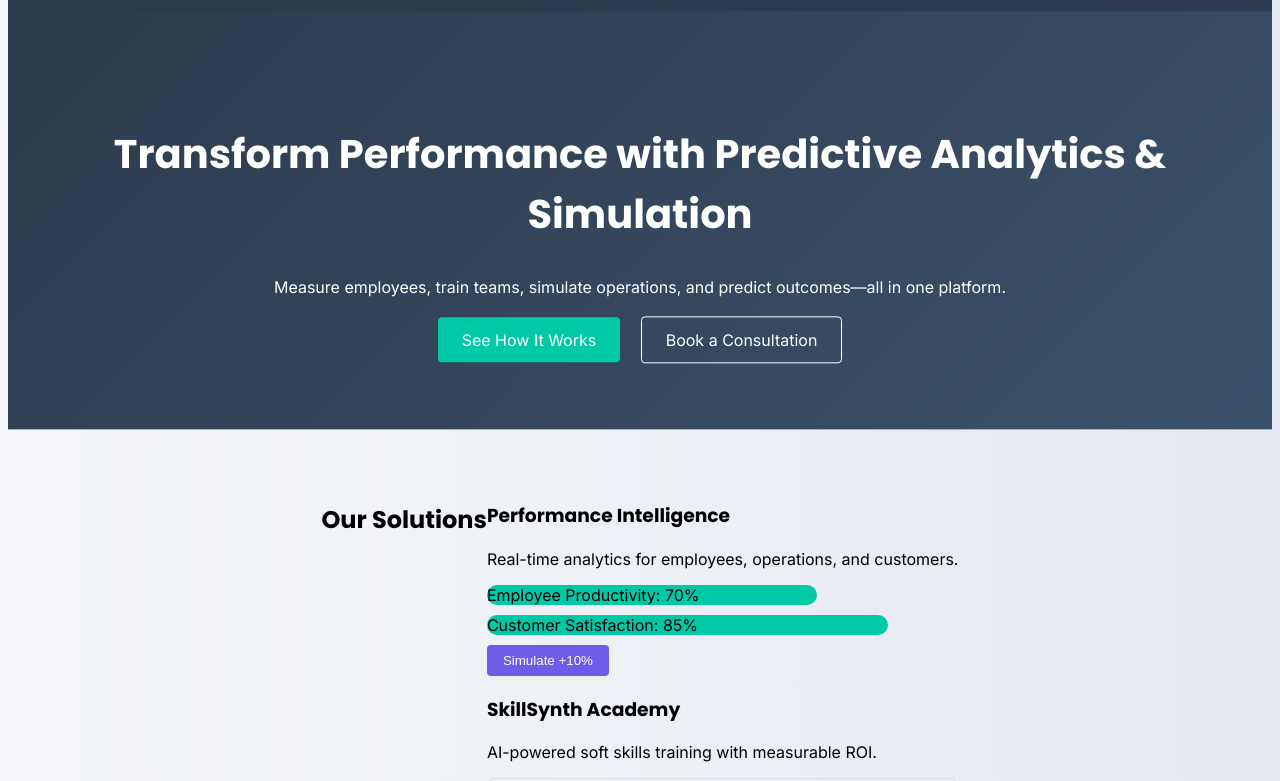
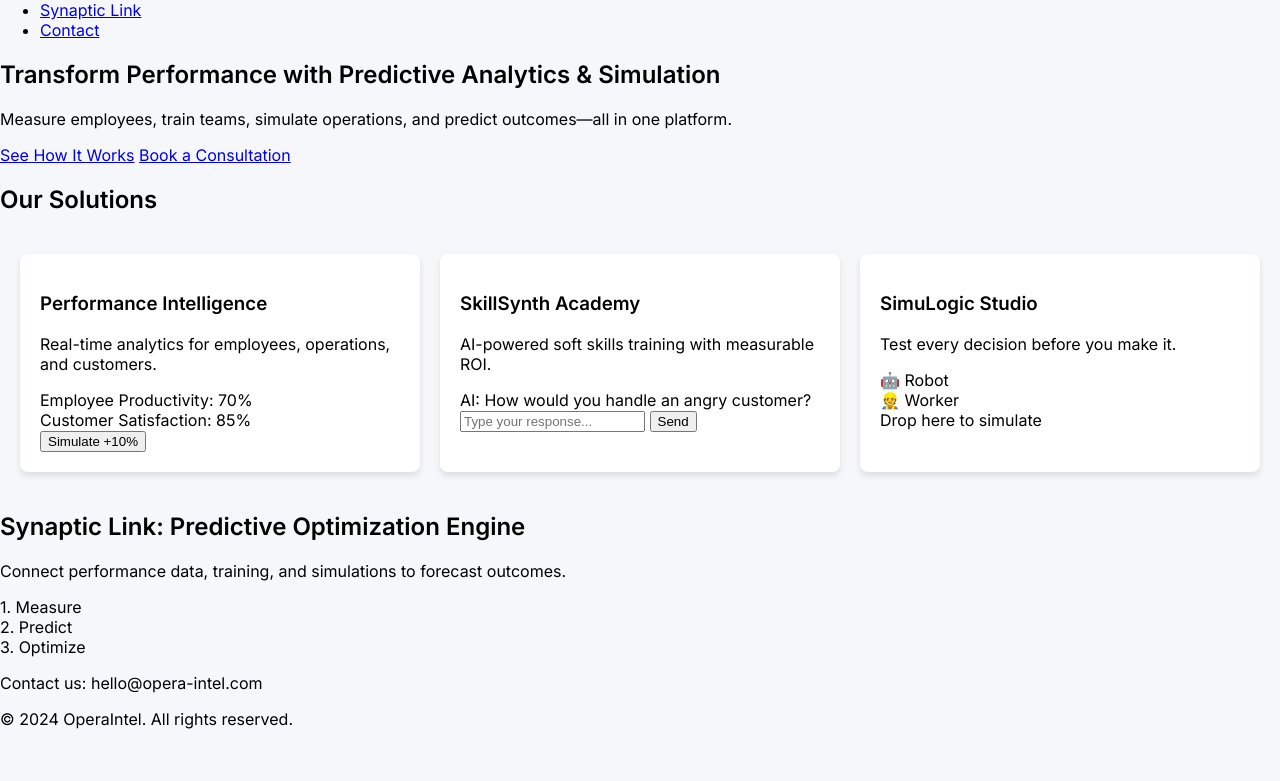
Before and after one commit to fahim749/opera-intel, a plain HTML site: page index.html in a window 1280 px wide. Shown: the part 76-857 px from the top of the page. After the commit the page ends 821 px from the top, so only its background shows below. Drawn offline with Linux system fonts and the light colour scheme.

Commit message:
Update style.css

```diff
--- a/css/style.css
+++ b/css/style.css
@@ -1,168 +1,22 @@
-/* Global Styles */
-
-
-:root {
-  --primary: #2E3B4E;    /* Navy */
-  --secondary: #00C9A7;  /* Teal */
-  --accent: #6C5CE7;     /* Purple */
-  --text: #2D3436;       /* Dark gray */
-}
+/* ===== General Styles ===== */
 body {
-  font-family: 'Inter', sans-serif;
-  background: linear-gradient(to right, #f5f7fa, #e4e8f0);
-}
-h1, h2, h3 {
-  font-family: 'Poppins', sans-serif; /* Bold headlines */
+    font-family: 'Inter', sans-serif;
+    margin: 0;
+    padding: 0;
+    background: #f5f7fa;
 }
 
-
-nav {
-  display: flex;
-  justify-content: space-between;
-  padding: 1rem 5%;
-  background: #2E3B4E;
-  color: white;
+/* ===== Solutions Grid ===== */
+.solutions-grid {
+    display: grid;
+    grid-template-columns: repeat(3, 1fr);
+    gap: 20px;
+    padding: 20px;
 }
 
-nav ul {
-  display: flex;
-  list-style: none;
+.solution-card {
+    background: white;
+    border-radius: 8px;
+    padding: 20px;
+    box-shadow: 0 4px 6px rgba(0, 0, 0, 0.1);
 }
-
-nav ul li {
-  margin-left: 2rem;
-}
-
-nav a {
-  color: white;
-  text-decoration: none;
-}
-
-.hero {
-  text-align: center;
-  padding: 5rem 1rem;
-  background: linear-gradient(135deg, #2E3B4E 0%, #3A516B 100%);
-  color: white;
-  animation: float 6s ease-in-out infinite;
-}
-@keyframes float {
-  0%, 100% { transform: translateY(0); }
-  50% { transform: translateY(-20px); }
-
-
-
-}
-
-.hero h1 {
-  font-size: 2.5rem;
-}
-
-.cta {
-  margin-top: 2rem;
-}
-
-.btn {
-  padding: 0.8rem 1.5rem;
-  background: #00C9A7;
-  color: white;
-  border-radius: 4px;
-  text-decoration: none;
-  margin: 0 0.5rem;
-}
-
-.secondary {
-  background: transparent;
-  border: 1px solid white;
-}
-
-.solutions {
-  display: flex;
-  justify-content: center;
-  padding: 3rem 1rem;
-  flex-wrap: wrap;
-}
-
-.card {
-  width: 300px;
-  margin: 1rem;
-  padding: 1.5rem;
-  box-shadow: 0 4px 6px rgba(0, 0, 0, 0.1);
-  border-radius: 8px;
-}
-
-footer {
-  text-align: center;
-  padding: 2rem;
-  background: #2E3B4E;
-  color: white;
-}
-
-/* =============PM intelligent Dashboard======================*/
-
-.kpi-bar {
-  height: 20px;
-  background: var(--secondary);
-  margin: 10px 0;
-  border-radius: 10px;
-  transition: width 1s;
-}
-.simulate-btn {
-  background: var(--accent);
-  color: white;
-  border: none;
-  padding: 8px 16px;
-  border-radius: 4px;
-  cursor: pointer;
-}
-
-
-/***************Skillsyth academy**************************/
-
-.chat-demo {
-  border: 1px solid #ddd;
-  padding: 10px;
-  border-radius: 8px;
-  height: 200px;
-  overflow-y: auto;
-}
-.chat-message {
-  margin: 5px;
-  padding: 8px;
-  border-radius: 4px;
-}
-.ai { background: #f0f0f0; }
-.user { background: var(--secondary); color: white; }
-
-
-/****************simulaiton**********************************/
-
-
-
-.warehouse-demo {
-  height: 150px;
-  border: 2px dashed #ccc;
-  padding: 10px;
-  display: flex;
-  gap: 10px;
-}
-.item {
-  padding: 8px;
-  background: var(--accent);
-  color: white;
-  border-radius: 4px;
-  cursor: move;
-}
-.drop-zone {
-  flex-grow: 1;
-  background: #f9f9f9;
-}
-
-
-.card:hover {
-  transform: translateY(-5px);
-  box-shadow: 0 10px 20px rgba(0, 0, 0, 0.1);
-}
-button:hover {
-  opacity: 0.9;
-  transform: scale(1.02);
-}
```
